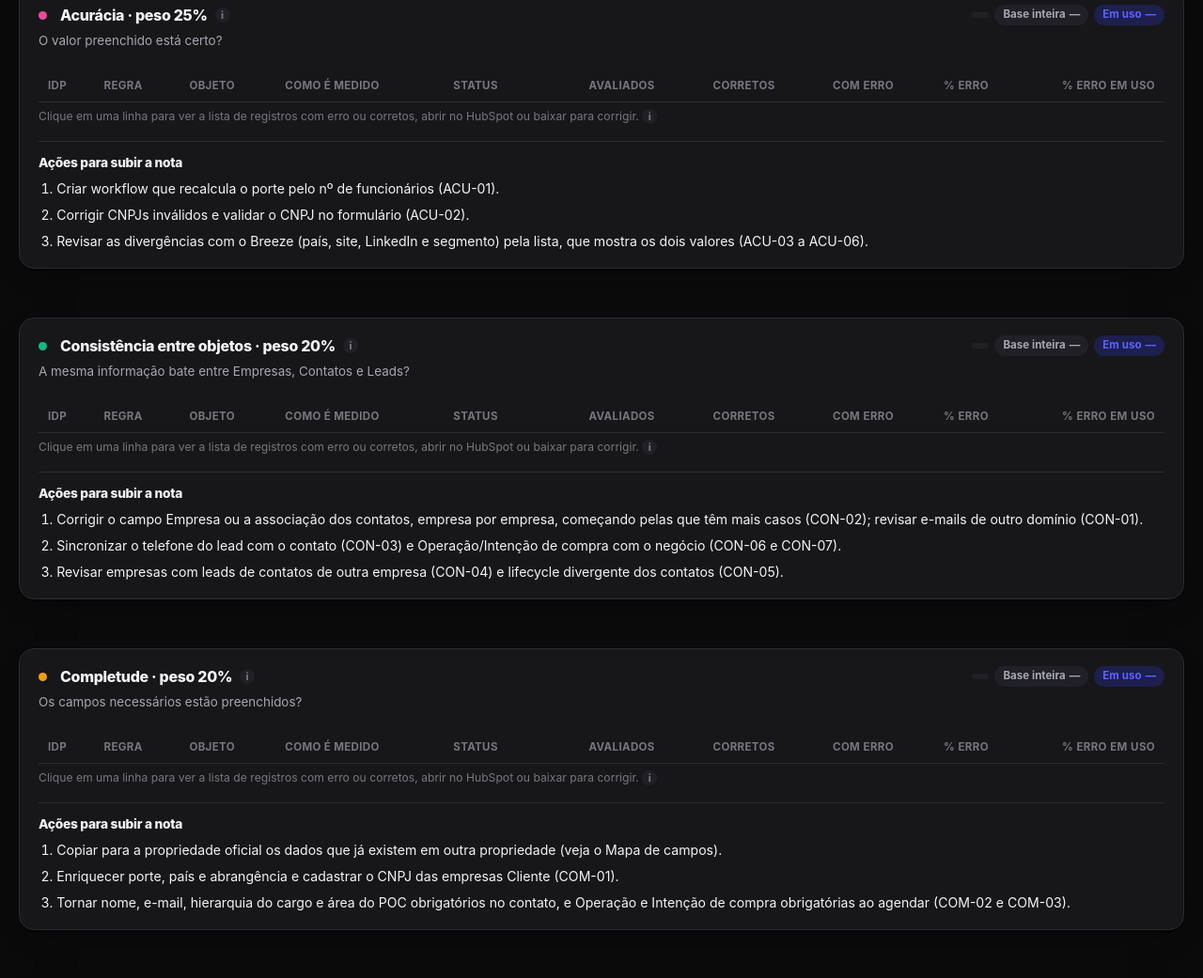
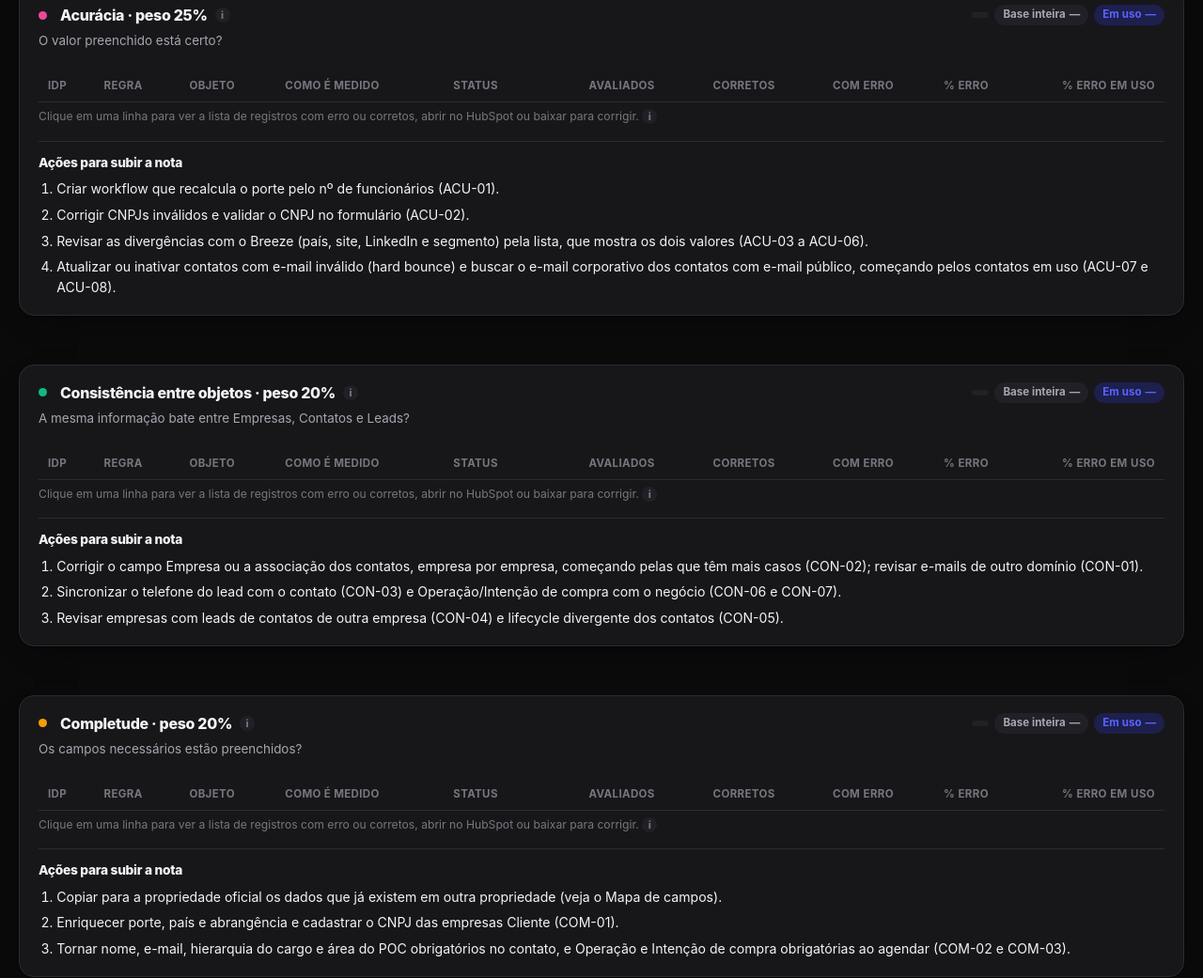
Before and after one commit to Team-bizops/datahealthscore, a website: page public/index.html in a window 1280 px wide. Shown: the part 1976-3017 px from the top of the page at 94% size. Drawn offline with nearby package versions, Linux system fonts and the light colour scheme; no server answers.

Commit message:
Add files via upload

```diff
--- a/public/index.html
+++ b/public/index.html
@@ -353,7 +353,7 @@ html, body{background:#0a0a0b}
 </div>
 <script>
 window.DHS_INFO = {
-  ex_dim: {t:'Dimensões', p:[['Nota','% de registros sem erro nas regras oficiais da dimensão. Cada registro conta uma vez, mesmo com vários erros; cada regra só avalia os registros elegíveis.'],['Objetos','Consistência, Completude e Integridade: Empresas 45% · Contatos 40% · Leads 15%. Acurácia e Duplicidade: pelo nº de regras de cada objeto, com teto de 70% (Empresas 70% · Contatos 30%).'],['Pesos','Acurácia 25% · Consistência 20% · Completude 20% · Duplicidade 20% · Integridade 15%.']]},
+  ex_dim: {t:'Dimensões', p:[['Nota','% de registros sem erro nas regras oficiais da dimensão. Cada registro conta uma vez, mesmo com vários erros; cada regra só avalia os registros elegíveis.'],['Objetos','Consistência, Completude e Integridade: Empresas 45% · Contatos 40% · Leads 15%. Acurácia e Duplicidade: pelo nº de regras de cada objeto, com teto de 70% (Acurácia: Empresas 62,5% · Contatos 37,5%; Duplicidade: Empresas 70% · Contatos 30%).'],['Pesos','Acurácia 25% · Consistência 20% · Completude 20% · Duplicidade 20% · Integridade 15%.']]},
   ex_pen: {t:'Penalidade (regra 50/70)', p:[['Regra','Depois da média, olhamos a pior dimensão. Todas ≥ 70: sem penalidade. Pior entre 50 e 70: 85% da média + 15% da pior. Pior abaixo de 50: 70% da média + 30% da pior.'],['Exemplo','Média 79,9 e Completude 68,3: 0,85 × 79,9 + 0,15 × 68,3 = 78,1.'],['Por quê','Evita que uma dimensão crítica fique escondida pela média.']]},
   ex_saude: {t:'Saúde dos registros', p:[['O que é','% de empresas, contatos e leads sem nenhum problema em nenhuma dimensão (cards do topo).'],['No DHS','Não entra na nota: usa as mesmas regras das dimensões e contaria os problemas duas vezes. Serve para priorizar.'],['Diferença das dimensões','A dimensão olha um tipo de problema por vez; aqui o registro precisa passar em tudo.']]},
   ex_mapa: {t:'Mapa de campos', p:[['O que é','Para cada informação: quanto está preenchido na propriedade oficial, quanto está só em outra propriedade (dá para copiar) e quanto está vazio em tudo (precisa enriquecer).'],['Na nota','É diagnóstico. Os campos obrigatórios já são cobrados na Completude, as associações na Integridade.']]},
@@ -369,7 +369,7 @@ window.DHS_INFO = {
   saudaveis: {t:'Registros 100% saudáveis', p:[['O que é','% de empresas e de contatos que não falham em nenhuma regra que entra na nota.'],['Como ler','É a leitura mais dura: um único erro tira o registro da conta.']]},
   uso: {t:'Registros em uso', p:[['Empresa em uso','Tem negócio, é cliente ou tem lead aberto.'],['Contato em uso','Tem negócio, está associado a um lead ou já foi MQL.'],['Para que serve','A nota é da base inteira. A tag roxa mostra quanto do problema está nos registros que o time usa hoje.']]},
   registros: {t:'Avaliados, corretos e com erro', p:[['Avaliados','Registros em que a regra se aplica. Ex.: porte × funcionários só avalia empresas com os dois campos preenchidos.'],['Corretos','Avaliados que passam na regra.'],['Com erro','Avaliados que falham na regra.'],['Status','Oficial entra na nota. Em validação entra na nota, mas a regra ainda será conferida com amostra. Detalhe, Monitoramento e Pendente ficam fora da nota.'],['Lista','Clique na linha para ver os registros, abrir no HubSpot ou baixar o CSV.']]},
-  acuracia: {t:'Acurácia · peso 25%', p:[['Pergunta','O valor preenchido está certo?'],['Regras','Empresa (5): porte × nº de funcionários, CNPJ, país × Breeze, domínio × site, segmento × indústria do Breeze. Contato (1): LinkedIn × Breeze.'],['Peso dos objetos','Empresas 70% (teto) · Contatos 30%.']]},
+  acuracia: {t:'Acurácia · peso 25%', p:[['Pergunta','O valor preenchido está certo?'],['Regras','Empresa (5): porte × nº de funcionários, CNPJ, país × Breeze, domínio × site, segmento × indústria do Breeze. Contato (3): LinkedIn × Breeze, e-mail público em vez de corporativo e e-mail inválido (hard bounce).'],['Peso dos objetos','Pelo nº de regras: Empresas 5 (62,5%) · Contatos 3 (37,5%).']]},
   consistencia: {t:'Consistência entre objetos · peso 20%', p:[['Pergunta','A mesma informação bate entre Empresas, Contatos, Leads e Negócios?'],['Regras','Empresa (2): empresa dos leads × contatos, lifecycle × contatos. Contato (2): e-mail × empresa, campo Empresa × empresa. Lead (3): telefone × contato; Operação do lead × Operação do negócio e Intenção de compra × Operação do negócio (leads na etapa Reunião Agendada/Agendado).'],['Sem dupla contagem','Cada relação é avaliada de um lado só: o campo Empresa no contato (lista agrupada por empresa) e a empresa do lead na empresa (lista com os leads envolvidos).'],['Peso dos objetos','Empresas 45% · Contatos 40% · Leads 15%.']]},
   completude: {t:'Completude · peso 20%', p:[['Pergunta','Os campos necessários estão preenchidos?'],['Regras','Empresa (7): nome, porte, segmento, país, abrangência, domínio e CNPJ (só Cliente). Contato (5): nome, e-mail, hierarquia do cargo, área do POC e LinkedIn. Lead (3): origem e, nos agendados, Operação e Intenção de compra.'],['Peso dos objetos','Empresas 45% · Contatos 40% · Leads 15%.'],['Detalhe','As linhas com ↳ mostram cada campo vazio e não entram na nota.']]},
   unicidade: {t:'Duplicidade · peso 20%', p:[['Pergunta','Existe um registro por entidade?'],['Regras','Empresa (3): mesmo domínio, mesmo domínio raiz, mesmo nome. Contato (1): mesmo LinkedIn.'],['Nota','% de registros sem cópia; uma empresa duplicada conta uma vez na nota do objeto.'],['Peso dos objetos','Empresas 70% (teto) · Contatos 30%.']]},
@@ -379,7 +379,8 @@ window.DHS_DIMS = [
   {id:'acuracia', nome:'Acurácia', peso:0.25, pergunta:'O valor preenchido está certo?',
    acoes:['Criar workflow que recalcula o porte pelo nº de funcionários (ACU-01).',
           'Corrigir CNPJs inválidos e validar o CNPJ no formulário (ACU-02).',
-          'Revisar as divergências com o Breeze (país, site, LinkedIn e segmento) pela lista, que mostra os dois valores (ACU-03 a ACU-06).']},
+          'Revisar as divergências com o Breeze (país, site, LinkedIn e segmento) pela lista, que mostra os dois valores (ACU-03 a ACU-06).',
+          'Atualizar ou inativar contatos com e-mail inválido (hard bounce) e buscar o e-mail corporativo dos contatos com e-mail público, começando pelos contatos em uso (ACU-07 e ACU-08).']},
   {id:'consistencia', nome:'Consistência entre objetos', peso:0.20, pergunta:'A mesma informação bate entre Empresas, Contatos e Leads?',
    acoes:['Corrigir o campo Empresa ou a associação dos contatos, empresa por empresa, começando pelas que têm mais casos (CON-02); revisar e-mails de outro domínio (CON-01).',
           'Sincronizar o telefone do lead com o contato (CON-03) e Operação/Intenção de compra com o negócio (CON-06 e CON-07).',
@@ -582,7 +583,7 @@ window.DHS_DIMS = [
   };
 
   // ---------- listas ----------
-  const HEAD = {record_id: 'Record ID', nome: 'Nome', sobrenome: 'Sobrenome', email: 'E-mail', empresa: 'Empresa', cargo: 'Cargo', area_poc: 'Área do POC', dominio: 'Domínio', porte: 'Porte', funcionarios: 'Nº funcionários', segmento: 'Segmento', pais: 'País', abrangencia: 'Abrangência', cnpj: 'CNPJ', lifecycle: 'Lifecycle', origem: 'Origem', em_uso: 'Em uso', grupo_duplicidade: 'Grupo de duplicidade', objeto: 'Objeto', detalhe: 'Detalhe', link_hubspot: 'HubSpot', problemas: 'Regras descumpridas', empresa_associada: 'Empresa associada', leads_divergentes: 'Leads e contatos envolvidos', email_tipo: 'Tipo de e-mail', operacao_lead: 'Operação do lead', operacao_negocio: 'Operação do negócio', intencao_lead: 'Intenção do lead', intencao_negocio: 'Intenção do negócio', qtd_no_grupo: 'Registros no grupo', industria_breeze: 'Indústria (Breeze)', website: 'Site', country: 'Country (Breeze)', linkedin: 'LinkedIn', hs_linkedin_url: 'LinkedIn (Breeze)', hs_seniority: 'Senioridade (Breeze)', hs_role: 'Função (Breeze)', pipeline: 'Pipeline', email_lead: 'E-mail do lead', email_contato: 'E-mail do contato', cargo_lead: 'Cargo do lead', cargo_contato: 'Cargo do contato', tel_lead: 'Telefone do lead', tel_contato: 'Telefone do contato'};
+  const HEAD = {record_id: 'Record ID', nome: 'Nome', sobrenome: 'Sobrenome', email: 'E-mail', empresa: 'Empresa', cargo: 'Cargo', area_poc: 'Área do POC', dominio: 'Domínio', porte: 'Porte', funcionarios: 'Nº funcionários', segmento: 'Segmento', pais: 'País', abrangencia: 'Abrangência', cnpj: 'CNPJ', lifecycle: 'Lifecycle', origem: 'Origem', em_uso: 'Em uso', grupo_duplicidade: 'Grupo de duplicidade', objeto: 'Objeto', detalhe: 'Detalhe', link_hubspot: 'HubSpot', problemas: 'Regras descumpridas', empresa_associada: 'Empresa associada', hard_bounce: 'Hard bounce', leads_divergentes: 'Leads e contatos envolvidos', email_tipo: 'Tipo de e-mail', operacao_lead: 'Operação do lead', operacao_negocio: 'Operação do negócio', intencao_lead: 'Intenção do lead', intencao_negocio: 'Intenção do negócio', qtd_no_grupo: 'Registros no grupo', industria_breeze: 'Indústria (Breeze)', website: 'Site', country: 'Country (Breeze)', linkedin: 'LinkedIn', hs_linkedin_url: 'LinkedIn (Breeze)', hs_seniority: 'Senioridade (Breeze)', hs_role: 'Função (Breeze)', pipeline: 'Pipeline', email_lead: 'E-mail do lead', email_contato: 'E-mail do contato', cargo_lead: 'Cargo do lead', cargo_contato: 'Cargo do contato', tel_lead: 'Telefone do lead', tel_contato: 'Telefone do contato'};
   const LST = {idp: null, regra: '', sit: 'erro', esc: 'total', q: '', rows: [], total: 0, panel: null, objeto: false};
   const panel = () => {
     if (LST.panel) return LST.panel;
```
